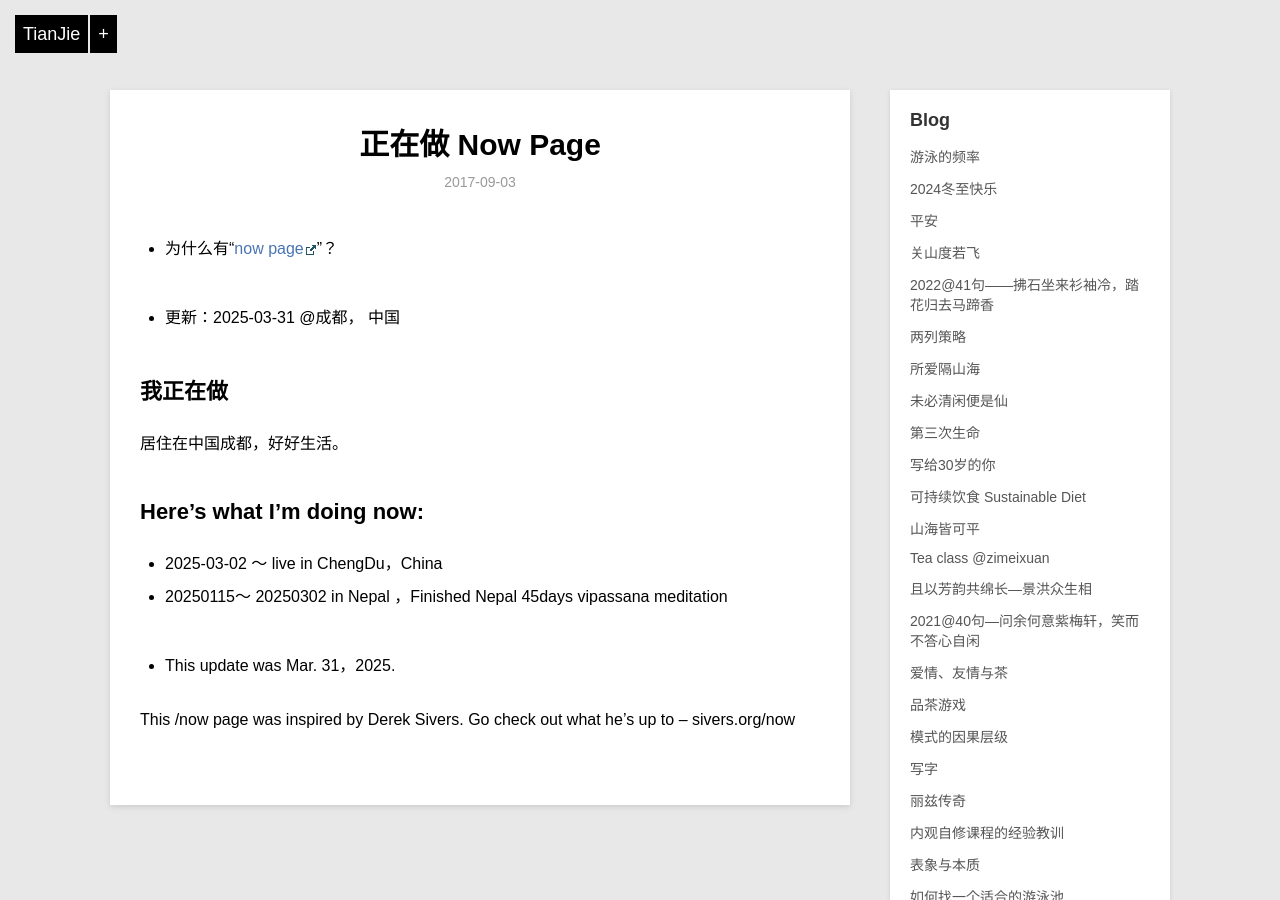
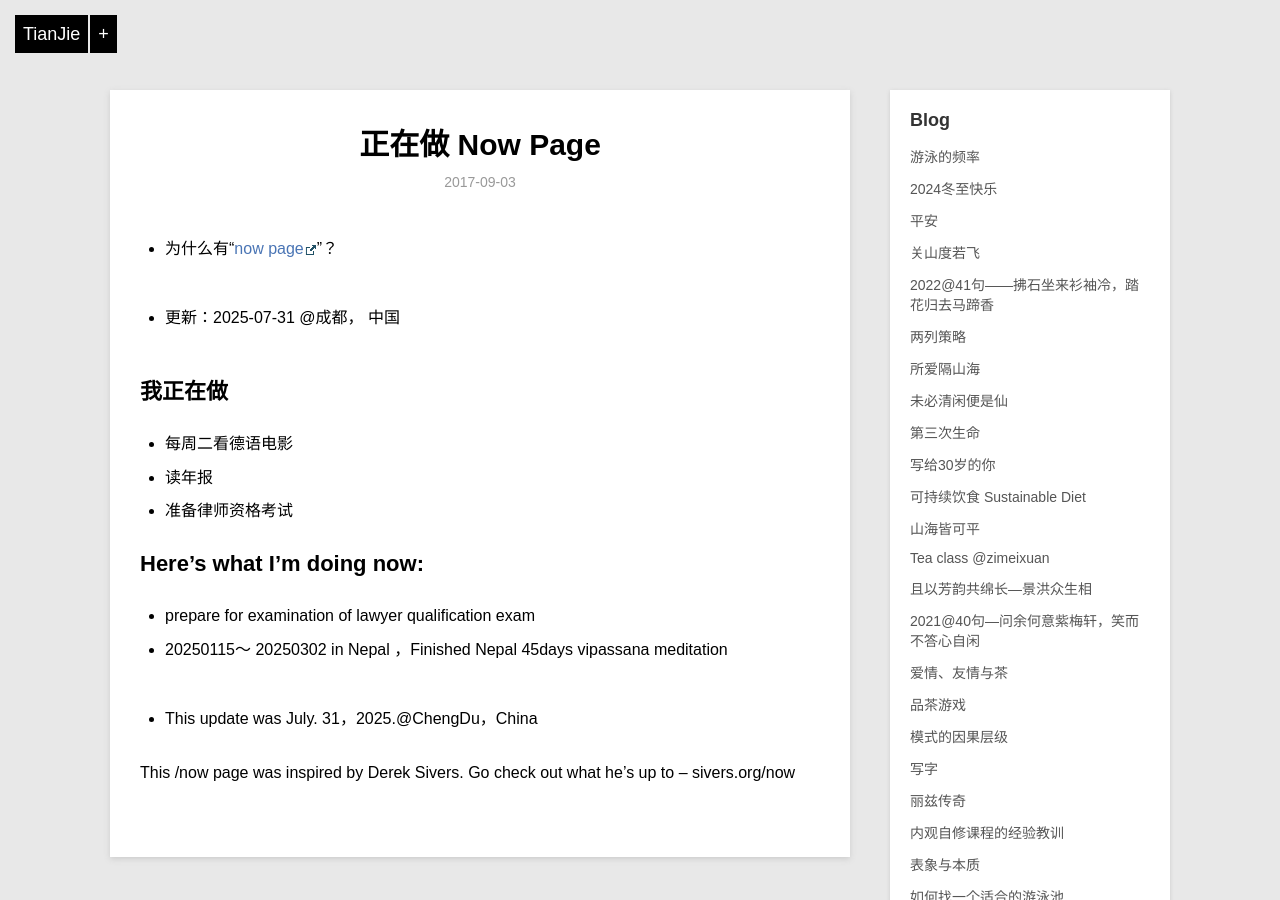
Before and after one commit to violettianjie/violettianjie.github.io, a Jekyll site: the page built from _posts/blog/2017-09-03-now.md, in a window 1280 px wide and 900 px high. Built offline with Jekyll 4.4.1, drawn with Linux system fonts in a browser that asks for light colours; comment, search, counter and statistics services are not loaded.

Commit message:
Update 2017-09-03-now.md

```diff
--- a/_posts/blog/2017-09-03-now.md
+++ b/_posts/blog/2017-09-03-now.md
@@ -9,12 +9,14 @@ category: blog
 - 为什么有“[now page](http://nownownow.com/about)”？
 
 
-- 更新：2025-03-31 @成都， 中国
+- 更新：2025-07-31 @成都， 中国
 
 
 ## 我正在做
 
-居住在中国成都，好好生活。
+- 每周二看德语电影
+- 读年报
+- 准备律师资格考试
 
 
 
@@ -34,7 +36,7 @@ category: blog
 ## Here’s what I’m doing now:
 
 
-- 2025-03-02 ～   live in ChengDu，China
+- prepare for examination of lawyer qualification exam
 - 20250115～ 20250302 in Nepal ，Finished Nepal 45days vipassana meditation
 
 
@@ -43,7 +45,7 @@ category: blog
 
 
 
-- This update was Mar. 31，2025.
+- This update was July. 31，2025.@ChengDu，China
 
 This /now page was inspired by Derek Sivers. Go check out what he’s up to – sivers.org/now
 
```
